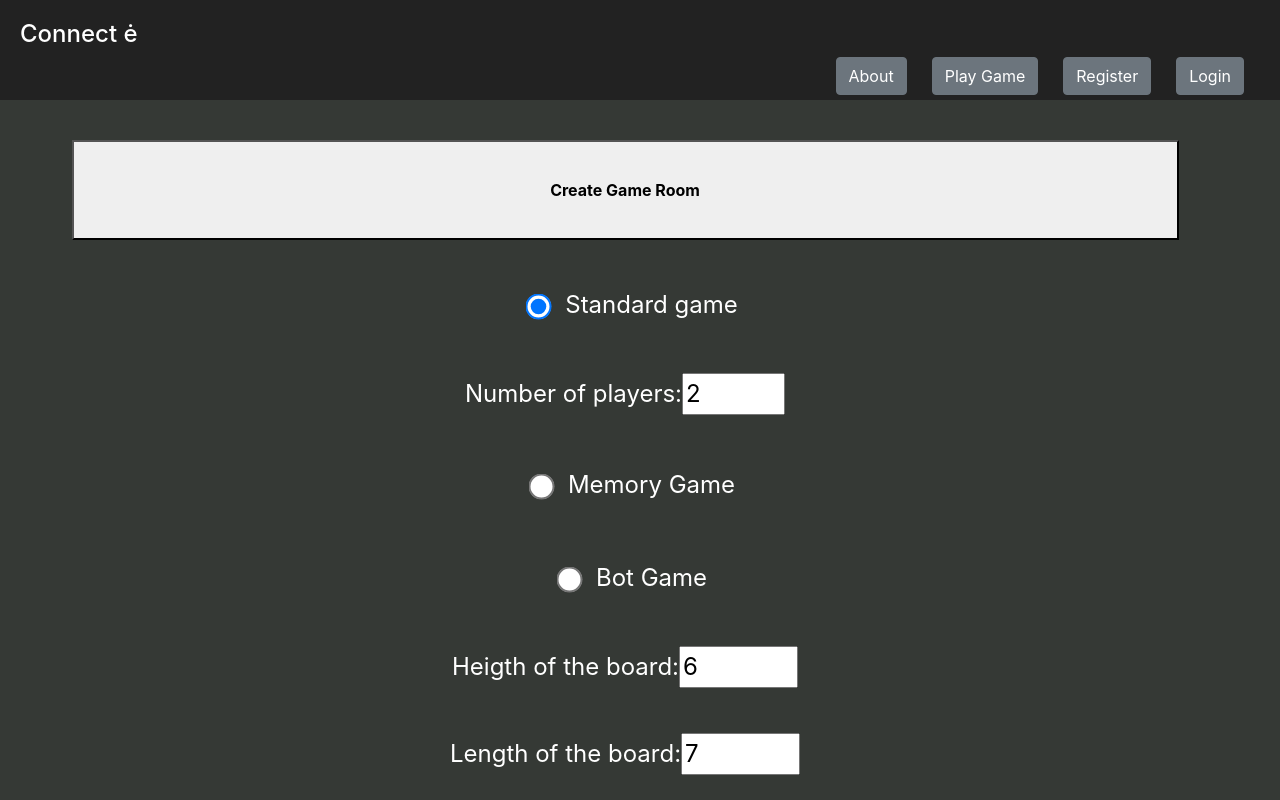
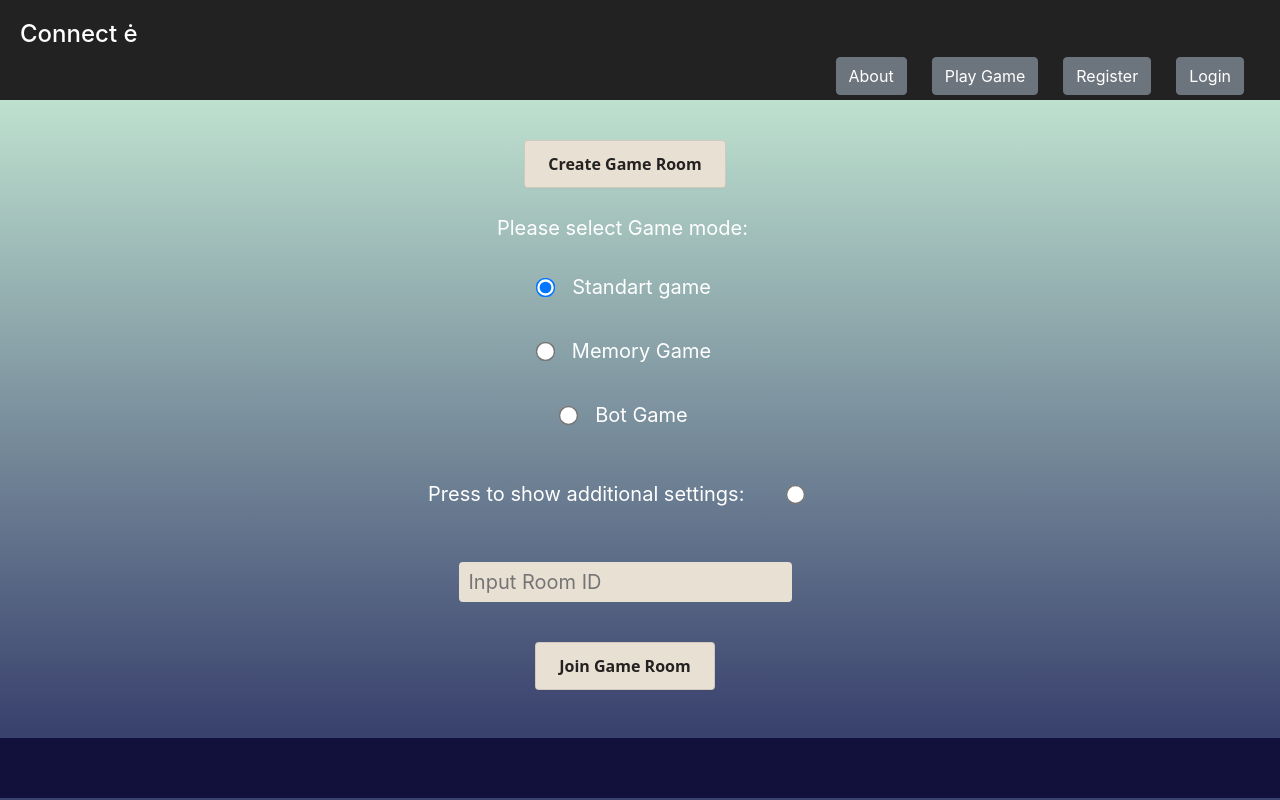
Before and after one commit to Ma813/Connecte, a React (Create React App) app: page / in a window 1280 px wide. Shown: the top 800 px of the page. Built offline with nearby package versions, Linux system fonts and the light colour scheme.

Commit message:
Made CreateRoom page a little bit nice

```diff
--- a/src/pages/CreateRoom.js
+++ b/src/pages/CreateRoom.js
@@ -18,6 +18,7 @@ const GameRoom = () => {
     const [errorMessage, setErrorMessage] = useState('');
     const [botDifficulty, setBotDifficulty] = useState(1);
     const [Loading, setLoading] = useState(false);
+    const [showSettings, setShowSettings] = useState(false);
 
 
 
@@ -30,7 +31,14 @@ const GameRoom = () => {
     }, [roomId]);
 
     const handleCreateRoomClick = () => {
+        if(heigth >= 3 && heigth <= 9 & width >= 3 && width <= 9 && winCondition > 1){
             createRoom();
+        }
+        else
+        setErrorMessage('Height and width must be between 3 and 9 and number of circles should be at least 2.');
+        return;
+
+
     };
 
     const handleSubmit = () => {
@@ -39,49 +47,20 @@ const GameRoom = () => {
 
     const handleHeightChange = (e) => {
         const newHeight = parseInt(e.target.value, 10);
-        if (newHeight >= 3 && newHeight <= 15) {
+
             setHeigth(newHeight);
             setErrorMessage(''); // Clear any previous error message
-        } else {
-            setErrorMessage('Height must be between 3 and 15.'); // Display error message
-        }
+
     };
     const handleWidthChange = (e) => {
         const newWidth = parseInt(e.target.value, 10);
-        if (newWidth >= 3 && newWidth <= 15) {
+
             setWidth(newWidth);
             setErrorMessage(''); // Clear any previous error message
-        } else {
-            setErrorMessage('Width must be between 3 and 15.'); // Display error message
-        }
+
+
     };
 
-    /* CHATBOTAS SAKE KAZKA TOKIO REIKE IDETI
-const register = async () => {
-    const userData = {
-      mode: gameMode,
-      winCondition: winCondition  // Sending win condition to the server
-    };
-
-    try {
-      const response = await fetch(path + '/getRoom', {
-        method: 'POST',
-        headers: {
-          'Content-Type': 'application/json'
-        },
-        body: JSON.stringify(userData)
-      });
-
-      const responseData = await response.json();
-      if(responseData.error) throw new Error(responseData.error);
-      setRoomId(responseData.gameId);
-      navigate(`/room/${responseData.gameId}`);
-    } catch (error) {
-      console.error('Error creating/joining room:', error);
-      // Handle error state appropriately
-    }
-};
-    */
     const createRoom = async () => {
         setLoading(true);
         const userData = {
@@ -122,48 +101,43 @@ const register = async () => {
 
     const handleChange = (event) => {
         document.getElementById('roomIdInput').placeholder = 'Input Room ID'
-        document.getElementById('roomIdInput').className = 'roomUIelement'
+        document.getElementById('roomIdInput').className = 'textInput'
         setInputValue(event.target.value);
     };
 
     const renderLoading = () => (
         <div>
-          <p class = "p1">Loading!</p>
+            <p class="p1">Loading!</p>
 
         </div>
     );
-    if(Loading){
+    if (Loading) {
         return renderLoading
     }
-    else{
+    else {
         return (
-        <div>
-            <div><button className='roomUIelement' onClick={handleCreateRoomClick}>Create Game Room</button></div>
-            <form onSubmit={handleSubmit}>
+            <div className='CreateRoomPage'>
+                <div><button className='button-6' onClick={handleCreateRoomClick}>Create Game Room</button></div>
+                <form onSubmit={handleSubmit} action="/action_page.php">
+                    <label htmlFor="gameMode">Please select Game mode:</label>
                     <div className='select'>
                         <input onChange={() => setGameMode(1)} type="radio" id="standardGameCheck" name="gameMode" value="standardGame" checked={gameMode === 1}></input>
+                        <label className="hoverLabel" htmlFor="standardGameCheck">
+                            Standart game
+                        </label>
+                        <div className="hover-text"> Standart game of Connect4 where you may choose between 2 and 4 players to play against </div>
 
-                    <label htmlFor="standardGameCheck"> Standard game</label>
-                </div>
-                <div className='select'>
-                    <label htmlFor="winConditionInput">Number of players:</label>
-                    <input
-                        id="playerInput"
-                        type="number"
-                        value={playerCondition}
-                        onChange={e => setPlayerCondition(parseInt(e.target.value, 10))}
-                        min="2"  // Minimum of 3 to make it reasonable
-                        max="4"
-                    />
                     </div>
                     <div className='select'>
                         <input onChange={() => setGameMode(2)} type="radio" id="memoryGameCheck" name="gameMode" value="memoryGame" checked={gameMode === 2}></input>
 
-                    <label htmlFor="memoryGameCheck"> Memory Game</label>
+                        <label className="hoverLabel" htmlFor="memoryGameCheck"> Memory Game</label>
+                        <div className="hover-text"> Memory game of Connect4 where players can't see the colors of the tokens</div>
                     </div>
                     <div className='select'>
                         <input onChange={() => setGameMode(3)} type="radio" id="botGameCheck" name="gameMode" value="botGame" checked={gameMode === 3}></input>
-                    <label htmlFor="botGameCheck"> Bot Game</label>
+                        <label className="hoverLabel" htmlFor="botGameCheck"> Bot Game</label>
+                        <div className="hover-text"> A Connect4 game versus a bot, where You may choose bot difficulty</div>
                         {gameMode === 3 && (
                             <div>
                                 <label htmlFor="botDifficultySlider">Bot Difficulty:</label>
@@ -182,27 +156,33 @@ const register = async () => {
                             </div>
                         )}
                     </div>
+                    <div className='settings'>
+                        <label htmlFor="additionalSettings">Press to show additional settings:</label> <input onChange={() => setShowSettings(true)} type="radio" id="additionalSettings"  checked={showSettings === true}></input>
+                        {showSettings && (
+                            <div>
                                 <div className='select'>
-                    <label htmlFor="heigthInput">Heigth of the board:</label>
+                                    <label htmlFor="heigthInput">Heigth:</label>
                                     <input
+                                        className="numberInput"
                                         id="heigthInput"
                                         type="number"
                                         value={heigth}
                                         onChange={handleHeightChange}
                                         min="3"
-                        max="15"
+                                        max="9"
                                     />
                                     {errorMessage && <p style={{ color: 'red' }}>{errorMessage}</p>}
                                 </div>
                                 <div className='select'>
-                    <label htmlFor="widthInput">Length of the board:</label>
+                                    <label htmlFor="widthInput">Length:</label>
                                     <input
+                                        className="numberInput"
                                         id="widthInput"
                                         type="number"
                                         value={width}
                                         onChange={handleWidthChange}
                                         min="3"
-                        max="15"
+                                        max="9"
                                     />
                                     {errorMessage && <p style={{ color: 'red' }}>{errorMessage}</p>}
                                 </div>
@@ -212,18 +192,39 @@ const register = async () => {
 
 
                                 <div className='select'>
-                    <label htmlFor="winConditionInput">Number of circles to connect to win:</label>
+                                    <label htmlFor="winConditionInput">Number of circles:</label>
                                     <input
+                                        className="numberInput"
                                         id="winConditionInput"
                                         type="number"
                                         value={winCondition}
                                         onChange={e => setWinCondition(parseInt(e.target.value, 10))}
                                         min="2"  // Minimum of 3 to make it reasonable
+                                        max="9"
+                                    />
+                                    {errorMessage && <p style={{ color: 'red' }}>{errorMessage}</p>}
+                                </div>
+
+                                {gameMode === 1 && (
+                            <div>
+                                <label htmlFor="winConditionInput">Choose number of players:</label>
+                                <input
+                                    className="numberInput"
+                                    id="playerInput"
+                                    type="number"
+                                    value={playerCondition}
+                                    onChange={e => setPlayerCondition(parseInt(e.target.value, 10))}
+                                    min="2"  // Minimum of 3 to make it reasonable
+                                    max="4"
                                 />
                             </div>
+                        )}
+                            </div>
+                        )}
+                    </div>
                 </form>
-            <div><input id='roomIdInput' className='roomUIelement' type="text" value={inputValue} onChange={handleChange} placeholder='Input Room ID'></input></div>
-            <div><button className='roomUIelement' onClick={handleJoinRoomClick}>Join Game Room</button></div>
+                <div><input className='textInput' id='roomIdInput' type="text" value={inputValue} onChange={handleChange} placeholder='Input Room ID'></input></div>
+                <div><button className='button-6' onClick={handleJoinRoomClick}>Join Game Room</button></div>
             </div>
 
         );
--- a/src/styles/Board.css
+++ b/src/styles/Board.css
@@ -3,7 +3,7 @@
     flex-direction: column-reverse;
     border: 3px solid #333;
     padding: 10px;
-    background-color:#333;
+    background-color:#4a6274;
     height: 1000px;
     align-items: center;
     overflow: hidden;
--- a/src/styles/Connect4Board.css
+++ b/src/styles/Connect4Board.css
@@ -1,7 +1,7 @@
 .connect4-board {
     display: flex;
     flex-direction: column-reverse;
-    background-color: 	 	rgb(53, 57, 53);
+    background-color: #39416d;
     align-items: center;
     width: 100vw;
     height: 100%;
@@ -73,7 +73,9 @@
     background-color:yellow
   }
   body {
-    background-color: 	 	rgb(53, 57, 53);
+    background-color: #39416d;
+
+
   }
   .p1{
     margin: 0;
--- a/src/styles/Room.css
+++ b/src/styles/Room.css
@@ -4,6 +4,46 @@
     font-size:100%;
     text-align:center;
     font-weight: bold;
+}
+.button-6 {
+  align-items: center;
+  background-color: #e9e0d4;
+  border: 1px solid rgba(0, 0, 0, 0.1);
+  border-radius: .25rem;
+  box-shadow: rgba(0, 0, 0, 0.02) 0 1px 3px 0;
+  box-sizing: border-box;
+  color: rgba(0, 0, 0, 0.85);
+  cursor: pointer;
+  display: inline-flex;
+  font-family: system-ui,-apple-system,system-ui,"Helvetica Neue",Helvetica,Arial,sans-serif;
+  font-size: 16px;
+  font-weight: 600;
+  justify-content: center;
+  line-height: 1.25;
+  padding: calc(.875rem - 1px) calc(1.5rem - 1px);
+  position: relative;
+  transition: all 250ms;
+  touch-action: manipulation;
+  vertical-align: baseline;
+  width: auto;
+}
+
+.button-6:hover,
+.button-6:focus {
+  border-color: rgba(0, 0, 0, 0.15);
+  box-shadow: rgba(0, 0, 0, 0.1) 0 4px 12px;
+  color: rgba(0, 0, 0, 0.65);
+}
+
+.button-6:hover {
+  background-color: #F0F0F1;
+}
+
+.button-6:active {
+  background-color: #F0F0F1;
+  border-color: rgba(0, 0, 0, 0.15);
+  box-shadow: rgba(0, 0, 0, 0.06) 0 2px 4px;
+  color: rgba(0, 0, 0, 0.65);
 }
 
 .copyButton{
@@ -15,16 +55,100 @@
 }
 
 .select{
-    font-size:x-large;
+    font-size:medium;
+    padding: 5px;
 
 }
 
 input[type='radio'] {
-    transform: scale(2);
+    transform: scale(1.5);
     margin: 20px;
 }
+
+.checkbox {
+    text-align:center;
+  }
+
+  .checkbox input{
+    margin: 0px 0px 0px 0px;
+  }
+
+  .checkbox label{
+    margin:  20px;
+    font-size: x-large;
+
+  }
 
 /*used for notifying the user that the input field is empty */
 .errorMessage::placeholder{
     color:rgba(255, 0, 0, 0.7);;
 }
+.countdown {
+    font-size: 2em;
+    align-items: center;
+    color: white;
+    font-size: 30px;
+    height: 70px;
+    width: 350px;
+}
+
+.RedCountdown {
+    font-size: 2em;
+    align-items: center;
+    font-size: 30px;
+    height: 70px;
+    width: 350px;
+    color: red;
+}
+
+label{
+    font-size: 20px;
+    padding-right: 20px;
+    padding-bottom: 5px;
+    padding-top: 5px;
+}
+
+.hoverLabel:hover + .hover-text{
+    display:block;
+    color:#ff8a22;
+    padding: 3px;
+}
+
+.hover-text{
+    display: none;
+
+
+    /* Initially hidden */
+}
+
+.question-mark{
+    margin: 5px;
+    font-size: 25px;
+}
+.numberInput{
+    max-width: 75px;
+    font-size: 16px;
+    font-size: Max(16px, 1em);
+    font-family: inherit;
+    padding: 0.25em 0.5em;
+    background-color: #e9e0d4;
+    border: 2px solid var(--input-border);
+    border-radius: 4px;
+    transition: 180ms box-shadow ease-in-out;
+}
+.textInput{
+    max-width: 600px;
+    max-height: 200px;
+    font-size: 15px;
+    font-size: Max(20px, 1em);
+    font-family: inherit;
+    padding: 0.25em 0.5em;
+    background-color: #e9e0d4;
+    border: 2px solid var(--input-border);
+    border-radius: 4px;
+    transition: 180ms box-shadow ease-in-out;
+}
+.CreateRoomPage{
+    background: linear-gradient(0.5turn, #bee1cf, #39416d);
+
+}
```
Lines whose indentation alone changed are shown as unchanged.
